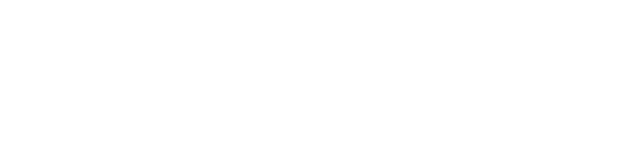
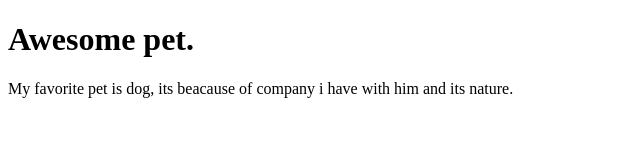
Before and after one commit to kiplangat15000/my-favorite-pet, a plain HTML site: page index.html in a window 1280 px wide. Shown: the whole page, without its empty margins (0-640 px from the left). Drawn offline with Linux system fonts and the light colour scheme.

Commit message:
Adding h1 of favorite page

```diff
--- a/index.html
+++ b/index.html
@@ -4,9 +4,11 @@
     <meta charset="UTF-8">
     <meta http-equiv="X-UA-Compatible" content="IE=edge">
     <meta name="viewport" content="width=device-width, initial-scale=1.0">
-    <title>Document</title>
+    <title>My favorite pet</title>
 </head>
 <body>
+    <h1>Awesome pet. </h1>
+    <p>My favorite pet is dog, its beacause of company i have with him and its nature.</p>
 
 </body>
 </html>
```
